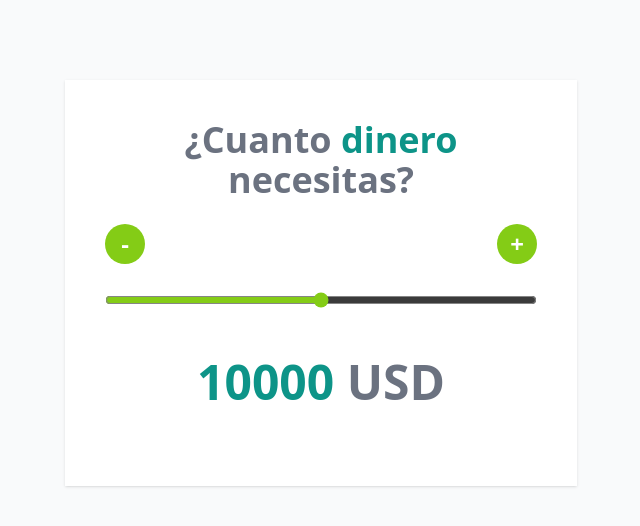
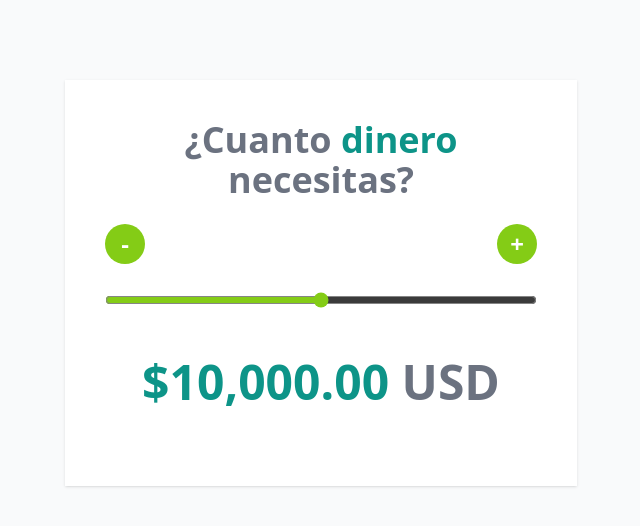
Before and after one commit to dlozanoc82/cotizador-prestamos, a React (Vite) app: page / in a window 1280 px wide. Shown: the top 526 px of the page, without its empty margins (319-959 px from the left). Built offline with nearby package versions, Linux system fonts and the light colour scheme.

Commit message:
:sparkles: Funcion para formatear el precio en Dolares

```diff
--- a/src/App.jsx
+++ b/src/App.jsx
@@ -1,6 +1,8 @@
 import { useState } from "react";
 import Header from "./components/Header";
 import Button from "./components/Button";
+import { formatearDinero } from "./helpers";
+
 
 function App() {
 
@@ -56,7 +58,7 @@ function App() {
                 value={amount}
             />
 
-            <p className="text-center my-10 text-5xl font-extrabold text-teal-600">{amount} <span className="text-gray-500">USD</span></p>
+            <p className="text-center my-10 text-5xl font-extrabold text-teal-600">{ formatearDinero(amount)} <span className="text-gray-500">USD</span></p>
 
 
 
--- /dev/null
+++ b/src/helpers/index.js
@@ -0,0 +1,11 @@
+const formatearDinero = (valor) => {
+    const formatter = new Intl.NumberFormat('en-US', {
+        style: 'currency',
+        currency: 'USD'
+    });
+    return formatter.format(valor);
+}
+
+export{
+    formatearDinero,
+}
```
